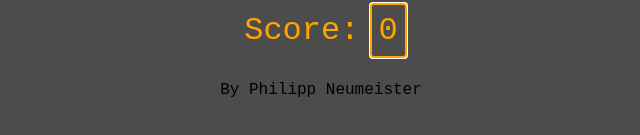
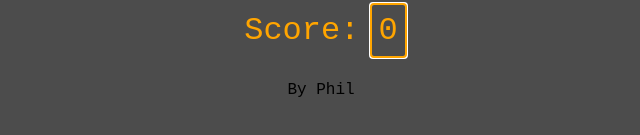
Before and after one commit to leysin1/leysin1.github.io, a plain HTML site: page index.html in a window 1280 px wide. Shown: the part 605-740 px from the top of the page, 319-959 px from the left. Drawn offline with Linux system fonts and the light colour scheme.

Commit message:
Add files via upload

```diff
--- a/index.html
+++ b/index.html
@@ -14,7 +14,7 @@
     <h1>Snake</h1>
     <canvas id="canvas"></canvas>
     <p>Score: <span id="score">0</span></p>
-    <p1>By Philipp Neumeister</p1>
+    <p1>By Phil</p1>
 
 
 </body>
```
